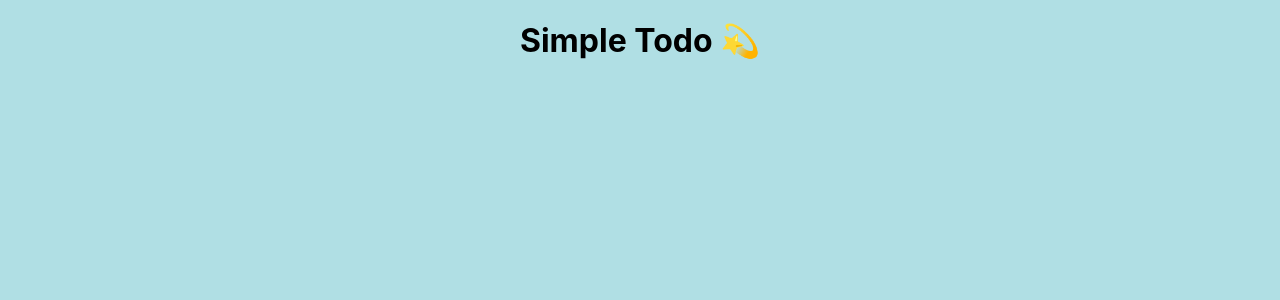
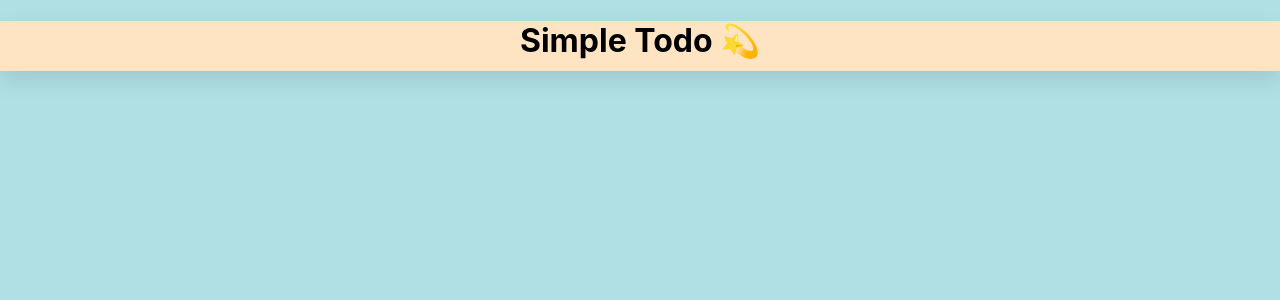
Before and after one commit to Keon-Jukes/simple-todo, a React (Create React App) app: page / in a window 1280 px wide. Shown: the top 300 px of the page. Built offline with nearby package versions, Linux system fonts and the light colour scheme.

Commit message:
main app is styled correctly

```diff
--- a/src/App.css
+++ b/src/App.css
@@ -36,3 +36,13 @@
     transform: rotate(360deg);
   }
 }
+
+.App-title {
+  background-color: bisque;
+  width: 100%;
+  height: 50px;
+  border: solid #BDBDBD 0;
+	box-shadow: -1px 9px 24px rgba(0, 0, 0, 0.1)  ;
+	-webkit-box-shadow: -1px 9px 24px rgba(0, 0, 0, 0.1)  ;
+	-moz-box-shadow: -1px 9px 24px rgba(0, 0, 0, 0.1)  ;
+}
--- a/src/App.tsx
+++ b/src/App.tsx
@@ -5,7 +5,7 @@ import './App.css';
 function App() {
   return (
     <div className="App">
-      <h1>Simple Todo 💫</h1>
+      <h1 className='App-title'>Simple Todo 💫</h1>
     </div>
   );
 }
```
